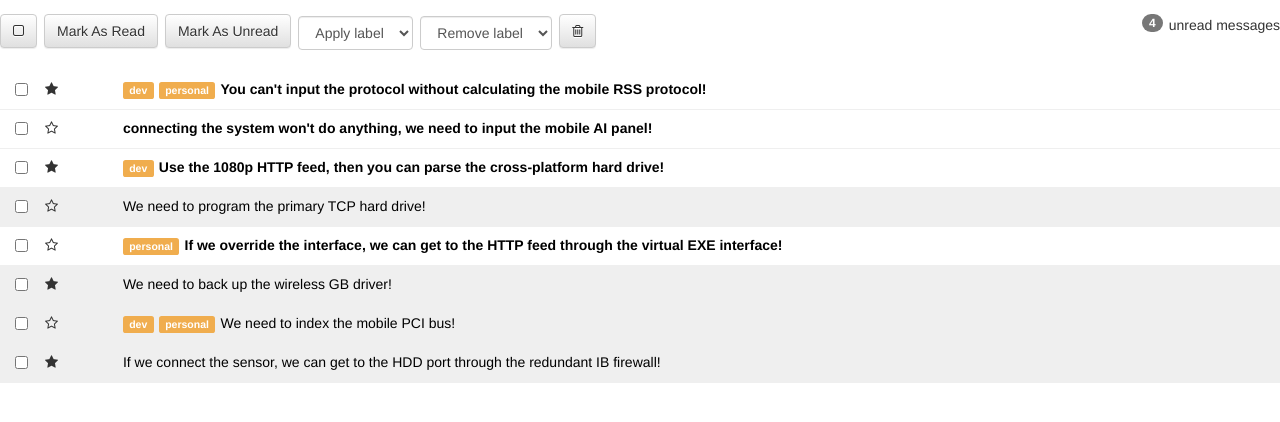
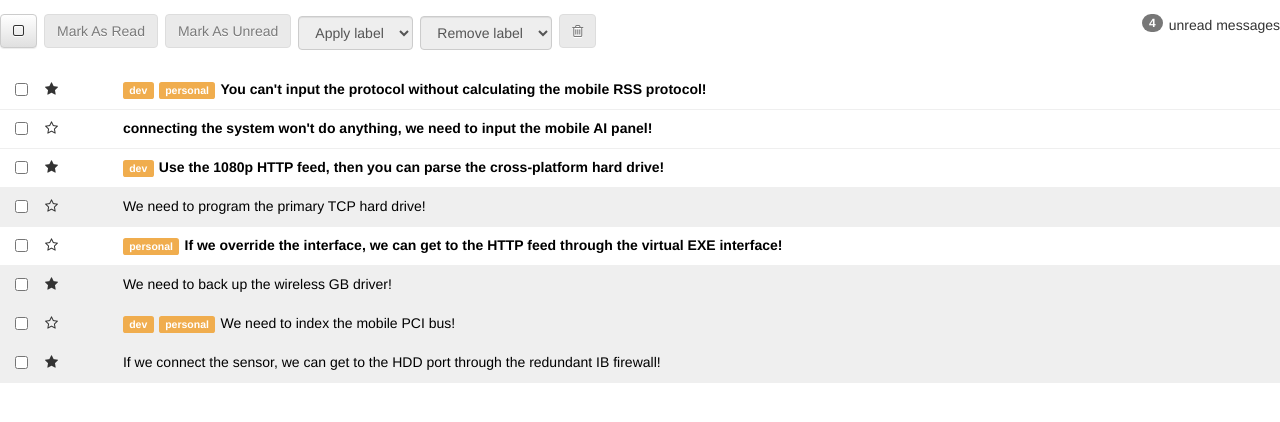
Before and after one commit to jsavone/react-inbox, a React (Create React App) app: page / in a window 1280 px wide. Shown: the top 422 px of the page. Built offline with nearby package versions, Linux system fonts and the light colour scheme.

Commit message:
Completed without compose

```diff
--- a/src/App.js
+++ b/src/App.js
@@ -65,8 +65,7 @@ class App extends Component {
           "starred": true,
           "labels": []
         }
-      ],
-    checked: 0,
+      ]
   }
 
   starHandler = (index) => {
@@ -89,11 +88,90 @@ class App extends Component {
     this.setState({messages: messageArr})
   }
 
+  checkAllHandler = (checked, total) => {
+    if (checked < total) {
+      let checkMessages = [...this.state.messages]
+      checkMessages = checkMessages.map(message => {
+        message.checked = true
+        return message
+      })
+      this.setState({messages: checkMessages})
+    }else{
+      let checkMessages = [...this.state.messages]
+      checkMessages = checkMessages.map(message => {
+        message.checked = false
+        return message
+      })
+      this.setState({messages: checkMessages})
+    }
+  }
+
+  markReadHandler = () => {
+    let readMessages = [...this.state.messages].map(message => {
+      message.checked ? message.read = true : message.read
+      return message
+    })
+    this.setState({messages: readMessages})
+  }
+
+  markUnreadHandler = () => {
+    let unreadMessages = [...this.state.messages].map(message => {
+      message.checked ? message.read = false : message.read
+      return message
+    })
+    this.setState({messages: unreadMessages})
+  }
+
+  markUnreadHandler = () => {
+    let unreadMessages = [...this.state.messages].map(message => {
+      message.checked ? message.read = false : message.read
+      return message
+    })
+    this.setState({messages: unreadMessages})
+  }
+
+  deleteMessageHandler = () => {
+    let deleteMessages = [...this.state.messages].filter(message => !message.checked)
+    this.setState({messages: deleteMessages})
+  }
+
+  applyLabelHandler = (event) => {
+    let applyLabel = [...this.state.messages].map(message => {
+      if(message.checked && message.labels.indexOf(event.target.value)===-1) {
+        message.labels = [...message.labels, event.target.value]
+      }
+      return message
+    })
+    this.setState({messages: applyLabel})
+  }
+
+  removeLabelHandler = (event) => {
+    let removeLabel = [...this.state.messages].map(message => {
+      if(message.checked && message.labels.indexOf(event.target.value)!==-1) {
+        message.labels = message.labels.filter(label => label !==event.target.value)
+      }
+      return message
+    })
+    this.setState({messages: removeLabel})
+  }
+
   render() {
     let unreadMessages = this.state.messages.filter((message) => !message.read).length
+    let checkedMessages = this.state.messages.filter((message) => message.checked).length
+    let totalMessages = this.state.messages.length
     return (
       <div className="App">
-        <Toolbar unread={unreadMessages}/>
+        <Toolbar
+        unread={unreadMessages}
+        checked={checkedMessages}
+        total={totalMessages}
+        markRead={this.markReadHandler}
+        markUnread={this.markUnreadHandler}
+        deleteMessage={this.deleteMessageHandler}
+        applyLabel={this.applyLabelHandler}
+        removeLabel={this.removeLabelHandler}
+        checkAll={()=> this.checkAllHandler(checkedMessages, totalMessages)} />
+
         <MessageList
         starClick={this.starHandler}
         checkClick={this.checkBoxHandler}
--- a/src/Components/Message.js
+++ b/src/Components/Message.js
@@ -11,9 +11,10 @@ class Message extends Component {
     }
 
     let readStatus = this.props.message.read ? "row message read" : "row message unread"
-
+    let checkedToggle = ''
     if (this.props.message.checked) {
       readStatus+=' selected'
+      checkedToggle = 'checked'
     }
 
     let starStatus = this.props.message.starred ? "star fa fa-star" : "star fa fa-star-o"
@@ -24,7 +25,7 @@ class Message extends Component {
           <div className="col-xs-1">
             <div className="row">
               <div className="col-xs-2">
-                <input type="checkbox" onClick={this.props.checkClick} />
+                <input type="checkbox" onClick={this.props.checkClick} checked={checkedToggle} />
               </div>
               <div className="col-xs-2">
                 <i onClick={this.props.starClick} className={starStatus}></i>
--- a/src/Components/Toolbar.js
+++ b/src/Components/Toolbar.js
@@ -1,7 +1,18 @@
 import React, { Component } from 'react'
 
 class Toolbar extends Component {
+
   render() {
+    let disabled = 'disabled'
+    let selectAll = 'fa fa-square-o'
+    if (this.props.checked > 0 && this.props.checked < this.props.total) {
+      disabled = ''
+      selectAll = 'fa fa-minus-square-o'
+    }else if (this.props.checked === this.props.total){
+      disabled = ''
+      selectAll = 'fa fa-check-square-o'
+    }
+
     return(
       <div>
         <div className="row toolbar">
@@ -12,32 +23,32 @@ class Toolbar extends Component {
             </p>
 
             <button className="btn btn-default">
-              <i className="fa fa-square-o"></i>
+              <i className={selectAll} onClick={this.props.checkAll}></i>
             </button>
 
-            <button className="btn btn-default">
+            <button className="btn btn-default" disabled={disabled} onClick={this.props.markRead}>
               Mark As Read
             </button>
 
-            <button className="btn btn-default">
+            <button className="btn btn-default" disabled={disabled} onClick={this.props.markUnread}>
               Mark As Unread
             </button>
 
-            <select className="form-control label-select">
+            <select className="form-control label-select" disabled={disabled} onChange={this.props.applyLabel} value='Apply label'>
               <option>Apply label</option>
               <option value="dev">dev</option>
               <option value="personal">personal</option>
               <option value="gschool">gschool</option>
             </select>
 
-            <select className="form-control label-select">
+            <select className="form-control label-select" disabled={disabled} onChange={this.props.removeLabel} value='Remove label'>
               <option>Remove label</option>
               <option value="dev">dev</option>
               <option value="personal">personal</option>
               <option value="gschool">gschool</option>
             </select>
 
-            <button className="btn btn-default">
+            <button className="btn btn-default" disabled={disabled} onClick={this.props.deleteMessage}>
               <i className="fa fa-trash-o"></i>
             </button>
           </div>
```
